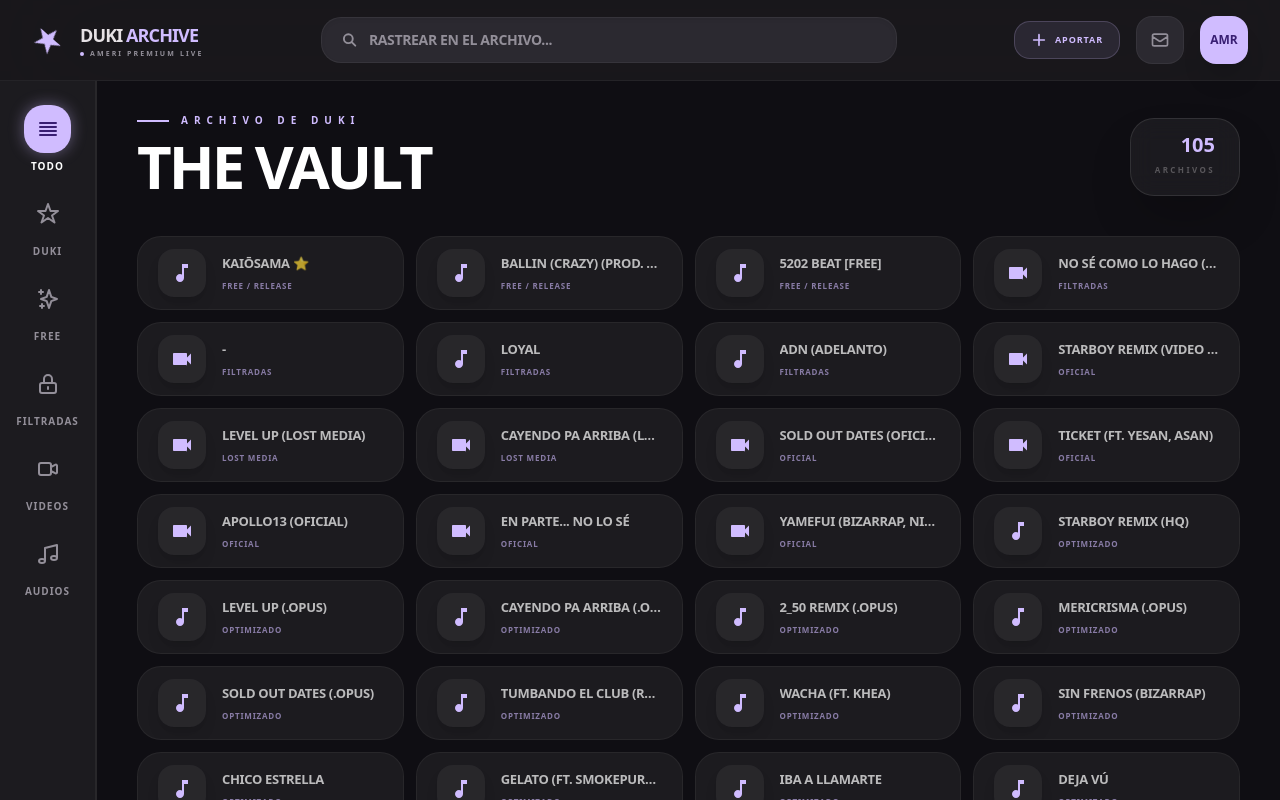
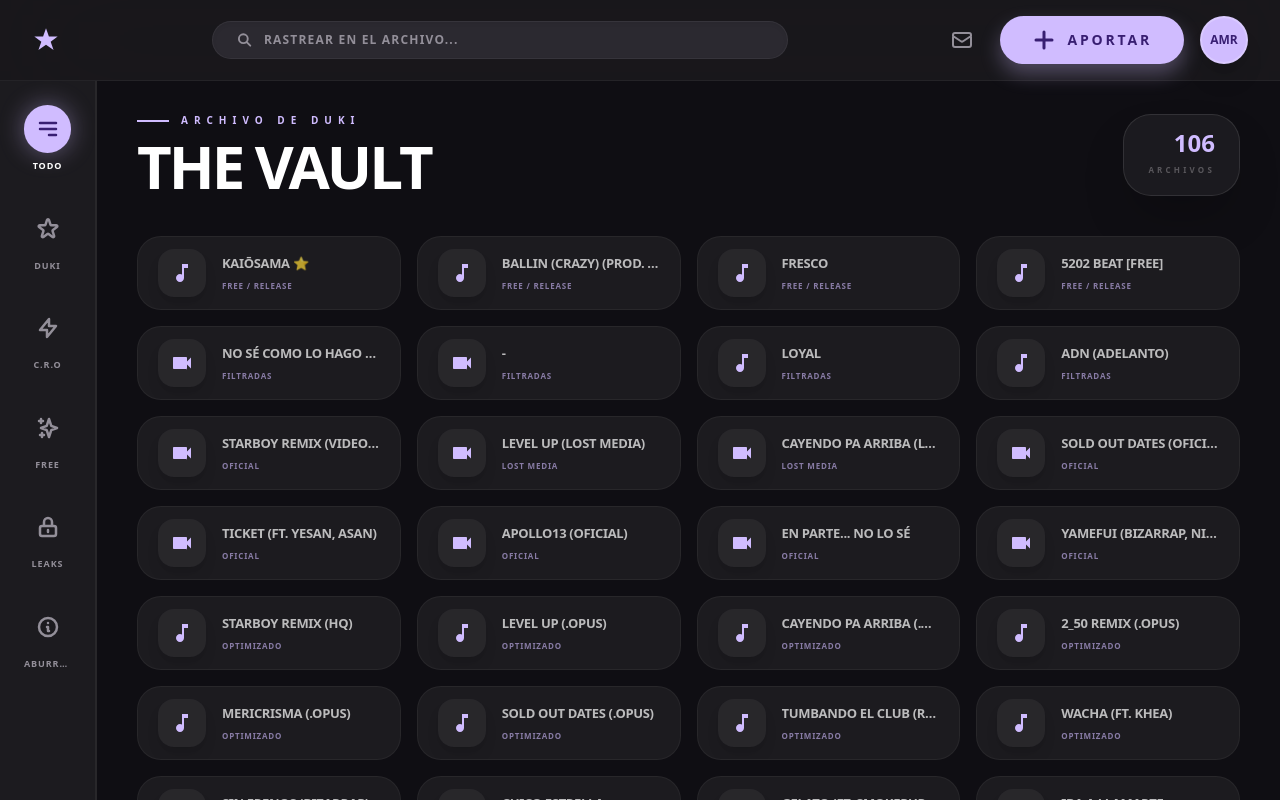
Before and after one commit to 3lprox/duki-archive-newpipe2, a React (Vite) app: page / in a window 1280 px wide. Both pictures are taken after a click on the button "ENTRAR". Built offline with nearby package versions, Linux system fonts and the light colour scheme.

Commit message:
feat: Add C.R.O. media category and navigation
Introduces a new `legal` category to the navigation rail and allows filtering by C.R.O. media. Includes a new audio track for C.R.O. and updates UI elements for better navigation and visual appeal.

```diff
--- a/App.tsx
+++ b/App.tsx
@@ -9,7 +9,7 @@
 
 const App: React.FC = () => {
   const [hasEntered, setHasEntered] = useState(false);
-  const [activeCategory, setActiveCategory] = useState<MediaCategory | MediaType | 'all'>('all');
+  const [activeCategory, setActiveCategory] = useState<MediaCategory | MediaType | 'all' | 'legal'>('all');
   const [searchQuery, setSearchQuery] = useState('');
   const [currentTrack, setCurrentTrack] = useState<MediaItem | null>(null);
   const [currentUrl, setCurrentUrl] = useState<string>('');
@@ -34,11 +34,12 @@
       setCurrentTrack(item);
       setCurrentUrl(urlToUse);
       setIsPlaying(false);
-      setIsExpanded(true); // Abrimos el reproductor expandido con el botón gigante al seleccionar nueva canción
+      setIsExpanded(true);
     }
   };
 
   const filteredItems = useMemo(() => {
+    if (activeCategory === 'legal') return [];
     return ARCHIVE_ITEMS.filter((item) => {
       const itemCategories = Array.isArray(item.category) ? item.category : [item.category];
       const matchesCategory = activeCategory === 'all' ||
@@ -61,7 +62,7 @@
 
       <div className="flex flex-1 overflow-hidden relative">
         <aside className="hidden md:flex h-full border-r border-white/5 bg-[#1c1b1f] z-30">
-          <NavigationRail activeType={activeCategory as any} onTypeChange={(t) => setActiveCategory(t as any)} />
+          <NavigationRail activeType={activeCategory} onTypeChange={setActiveCategory} />
         </aside>
 
         <main className="flex-1 overflow-y-auto custom-scrollbar bg-[#0f0e13] relative">
@@ -75,21 +76,62 @@
                     Archivo de Duki
                   </div>
                   <h2 className="text-4xl md:text-6xl font-black tracking-tighter text-white uppercase leading-none">
-                    {activeCategory === 'all' ? 'The Vault' : activeCategory}
+                    {activeCategory === 'all' ? 'The Vault' : activeCategory === 'legal' ? 'Cosas Aburridas' : (activeCategory === MediaCategory.FREE ? 'Free / Release' : activeCategory)}
                   </h2>
                 </div>
 
-                <div className="flex items-center gap-4 bg-white/5 px-6 py-4 rounded-[24px] border border-white/10 shadow-2xl backdrop-blur-md">
-                   <div className="text-right">
-                      <span className="text-xl font-black text-[#d0bcff] block leading-none">{filteredItems.length}</span>
-                      <span className="text-[8px] font-black opacity-30 uppercase tracking-[0.3em]">Archivos</span>
-                   </div>
-                </div>
+                {activeCategory !== 'legal' && (
+                  <div className="inline-flex items-center gap-4 bg-white/5 px-6 py-4 rounded-[28px] border border-white/10 shadow-2xl">
+                     <div className="text-right">
+                        <span className="text-2xl font-black text-[#d0bcff] block leading-none">{filteredItems.length}</span>
+                        <span className="text-[8px] font-black opacity-30 uppercase tracking-[0.4em]">Archivos</span>
+                     </div>
+                  </div>
+                )}
               </div>
             </header>
 
-            {filteredItems.length > 0 ? (
-              <div className="grid grid-cols-1 md:grid-cols-2 lg:grid-cols-3 xl:grid-cols-4 2xl:grid-cols-5 gap-3 stagger-in">
+            {activeCategory === 'legal' ? (
+              <div className="max-w-3xl mx-auto space-y-12 animate-in slide-in-from-bottom-8 duration-700 pb-20">
+                <div className="p-8 md:p-12 rounded-[40px] bg-[#1c1b1f] border border-white/5 shadow-2xl space-y-10">
+                  <section className="space-y-4">
+                    <h3 className="text-[#d0bcff] font-black uppercase text-xs tracking-[0.3em]">Misión del Proyecto</h3>
+                    <p className="text-lg text-white/70 leading-relaxed font-medium">
+                      Este sitio web es un proyecto sin fines de lucro creado por y para fans con el único objetivo de preservar el legado musical y la evolución artística de Mauro Ezequiel Lombardo (Duki).
+                    </p>
+                  </section>
+
+                  <section className="space-y-4">
+                    <h3 className="text-[#d0bcff] font-black uppercase text-xs tracking-[0.3em]">Derechos de Autor</h3>
+                    <p className="text-white/60 leading-relaxed">
+                      Todo el material audiovisual y fonográfico pertenece a sus respectivos autores, productores y sellos discográficos (SSJ Records / Dale Play Records). No reclamamos propiedad sobre ninguno de los archivos aquí alojados.
+                    </p>
+                  </section>
+
+                  <section className="space-y-4">
+                    <h3 className="text-[#d0bcff] font-black uppercase text-xs tracking-[0.3em]">Uso No Comercial</h3>
+                    <p className="text-white/60 leading-relaxed">
+                      Este sitio no genera ingresos, no contiene publicidad invasiva y no vende acceso al contenido.
+                    </p>
+                  </section>
+
+                  <section className="space-y-4 p-6 rounded-3xl bg-red-500/5 border border-red-500/10">
+                    <h3 className="text-red-400 font-black uppercase text-xs tracking-[0.3em]">Peticiones de Retiro</h3>
+                    <p className="text-white/60 leading-relaxed">
+                      Respetamos la voluntad del artista y su equipo legal. Si eres el titular de los derechos y deseas que algún archivo sea eliminado, por favor contáctanos a <a href="mailto:duki-archive-newpipe@protonmail.com" className="text-red-400 hover:underline">duki-archive-newpipe@protonmail.com</a> y procederemos a la baja inmediata de los enlaces.
+                    </p>
+                  </section>
+
+                  <section className="space-y-4">
+                    <h3 className="text-[#d0bcff] font-black uppercase text-xs tracking-[0.3em]">Apoyamos al artista</h3>
+                    <p className="text-white/60 leading-relaxed italic">
+                      Si te gusta la música, escúchala en plataformas oficiales y compra entradas para sus shows.
+                    </p>
+                  </section>
+                </div>
+              </div>
+            ) : filteredItems.length > 0 ? (
+              <div className="grid grid-cols-1 md:grid-cols-2 lg:grid-cols-3 xl:grid-cols-4 2xl:grid-cols-5 gap-4 stagger-in">
                 {filteredItems.map((item, idx) => (
                   <div key={item.id} style={{ animationDelay: `${idx * 0.01}s` }}>
                     <MediaCard
@@ -104,22 +146,14 @@
             ) : (
               <div className="flex flex-col items-center justify-center py-40 opacity-10">
                 <div className="h-24 w-24 mb-6 border-4 border-white/20 rounded-full border-dashed animate-spin"></div>
-                <p className="text-xs font-black uppercase tracking-[1em] text-white">Archivo Vacío</p>
+                <p className="text-xs font-black uppercase tracking-[1em] text-white">Vacio</p>
               </div>
             )}
-
-            <footer className="mt-20 pb-10 border-t border-white/5 pt-12 flex flex-col items-center">
-              <div className="flex flex-col items-center gap-4 text-white/20">
-                <div className="text-center">
-                   <span className="text-[9px] font-black uppercase tracking-[0.6em] block mb-1">Duki Archive © 2025</span>
-                </div>
-              </div>
-            </footer>
           </div>
         </main>
 
         <nav className="md:hidden fixed bottom-0 left-0 right-0 z-[60] bg-[#1c1b1f]/95 backdrop-blur-3xl border-t border-white/5 pb-safe">
-          <NavigationRail activeType={activeCategory as any} onTypeChange={(t) => setActiveCategory(t as any)} />
+          <NavigationRail activeType={activeCategory} onTypeChange={setActiveCategory} />
         </nav>
       </div>
 
--- a/components/NavigationRail.tsx
+++ b/components/NavigationRail.tsx
@@ -2,46 +2,46 @@
 import { MediaType, MediaCategory } from '../types';
 
 interface NavigationRailProps {
-  activeType: MediaType | MediaCategory | 'all';
-  onTypeChange: (type: MediaType | MediaCategory | 'all') => void;
+  activeType: MediaType | MediaCategory | 'all' | 'legal';
+  onTypeChange: (type: MediaType | MediaCategory | 'all' | 'legal') => void;
 }
 
 const NavigationRail: React.FC<NavigationRailProps> = ({ activeType, onTypeChange }) => {
   const items = [
-    { id: 'all', label: 'Todo', icon: (
+    { id: 'all', label: 'TODO', icon: (
       <svg className="h-6 w-6" fill="none" viewBox="0 0 24 24" stroke="currentColor">
-        <path strokeLinecap="round" strokeLinejoin="round" strokeWidth={2} d="M4 6h16M4 10h16M4 14h16M4 18h16" />
+        <path strokeLinecap="round" strokeLinejoin="round" strokeWidth={2.5} d="M4 6h16M4 12h16m-7 6h7" />
       </svg>
     )},
-    { id: MediaCategory.DUKI, label: 'Duki', icon: (
+    { id: MediaCategory.DUKI, label: 'DUKI', icon: (
       <svg className="h-6 w-6" fill="none" viewBox="0 0 24 24" stroke="currentColor">
-        <path strokeLinecap="round" strokeLinejoin="round" strokeWidth={2} d="M12 2L14.5 9H22L16,13.5L18.5,20.5L12,16L5.5,20.5L8,13.5L2,9H9.5L12,2Z" />
+        <path strokeLinecap="round" strokeLinejoin="round" strokeWidth={2.5} d="M11.049 2.927c.3-.921 1.603-.921 1.902 0l1.519 4.674a1 1 0 00.95.69h4.915c.969 0 1.371 1.24.588 1.81l-3.976 2.888a1 1 0 00-.363 1.118l1.518 4.674c.3.922-.755 1.688-1.538 1.118l-3.976-2.888a1 1 0 00-1.176 0l-3.976 2.888c-.783.57-1.838-.197-1.538-1.118l1.518-4.674a1 1 0 00-.363-1.118l-3.976-2.888c-.784-.57-.382-1.81.588-1.81h4.914a1 1 0 00.951-.69l1.519-4.674z" />
       </svg>
     )},
-    { id: MediaCategory.FREE, label: 'Free', icon: (
+    { id: MediaCategory.CRO, label: 'C.R.O', icon: (
       <svg className="h-6 w-6" fill="none" viewBox="0 0 24 24" stroke="currentColor">
-        <path strokeLinecap="round" strokeLinejoin="round" strokeWidth={2} d="M5 3v4M3 5h4M6 17v4m-2-2h4m5-16l2.286 6.857L21 12l-5.714 2.143L13 21l-2.286-6.857L5 12l5.714-2.143L13 3z" />
+        <path strokeLinecap="round" strokeLinejoin="round" strokeWidth={2.5} d="M13 10V3L4 14h7v7l9-11h-7z" />
       </svg>
     )},
-    { id: MediaCategory.LEAKED, label: 'Filtradas', icon: (
+    { id: MediaCategory.FREE, label: 'FREE', icon: (
       <svg className="h-6 w-6" fill="none" viewBox="0 0 24 24" stroke="currentColor">
-        <path strokeLinecap="round" strokeLinejoin="round" strokeWidth={2} d="M12 15v2m-6 4h12a2 2 0 002-2v-6a2 2 0 00-2-2H6a2 2 0 00-2 2v6a2 2 0 002 2zm10-10V7a4 4 0 00-8 0v4h8z" />
+        <path strokeLinecap="round" strokeLinejoin="round" strokeWidth={2.5} d="M5 3v4M3 5h4M6 17v4m-2-2h4m5-16l2.286 6.857L21 12l-5.714 2.143L13 21l-2.286-6.857L5 12l5.714-2.143L13 3z" />
       </svg>
     )},
-    { id: MediaType.VIDEO, label: 'Videos', icon: (
+    { id: MediaCategory.LEAKED, label: 'LEAKS', icon: (
       <svg className="h-6 w-6" fill="none" viewBox="0 0 24 24" stroke="currentColor">
-        <path strokeLinecap="round" strokeLinejoin="round" strokeWidth={2} d="M15 10l4.553-2.276A1 1 0 0121 8.618v6.764a1 1 0 01-1.447.894L15 14M5 18h8a2 2 0 002-2V8a2 2 0 00-2-2H5a2 2 0 00-2 2v8a2 2 0 002 2z" />
+        <path strokeLinecap="round" strokeLinejoin="round" strokeWidth={2.5} d="M12 15v2m-6 4h12a2 2 0 002-2v-6a2 2 0 00-2-2H6a2 2 0 00-2 2v6a2 2 0 002 2zm10-10V7a4 4 0 00-8 0v4h8z" />
       </svg>
     )},
-    { id: MediaType.AUDIO, label: 'Audios', icon: (
+    { id: 'legal', label: 'ABURRID', icon: (
       <svg className="h-6 w-6" fill="none" viewBox="0 0 24 24" stroke="currentColor">
-        <path strokeLinecap="round" strokeLinejoin="round" strokeWidth={2} d="M9 19V6l12-3v13M9 19c0 1.105-1.343 2-3 2s-3-.895-3-2 1.343-2 3-2 3 .895 3 2zm12-3c0 1.105-1.343 2-3 2s-3-.895-3-2 1.343-2 3-2 3 .895 3 2z" />
+        <path strokeLinecap="round" strokeLinejoin="round" strokeWidth={2.5} d="M13 16h-1v-4h-1m1-4h.01M21 12a9 9 0 11-18 0 9 9 0 0118 0z" />
       </svg>
     )},
   ];
 
   return (
-    <nav className="flex md:flex-col items-center justify-around md:justify-start gap-4 p-2 md:p-6 bg-[#1c1b1f] md:w-24 h-full border-r border-white/5 overflow-y-auto no-scrollbar">
+    <nav className="flex md:flex-col items-center justify-around md:justify-start gap-1 md:gap-8 p-3 md:p-6 bg-[#1c1b1f] md:w-24 h-full border-r border-white/5 overflow-x-auto md:overflow-y-auto no-scrollbar">
       {items.map((item) => {
         const isActive = activeType === item.id;
 
@@ -49,12 +49,12 @@
           <button
             key={item.id}
             onClick={() => onTypeChange(item.id as any)}
-            className={`flex flex-col items-center gap-1.5 transition-all duration-300 w-full group shrink-0`}
+            className={`flex flex-col items-center gap-1.5 transition-all duration-300 w-[60px] md:w-full group shrink-0 relative`}
           >
-            <div className={`h-8 md:h-12 w-12 md:w-full flex items-center justify-center rounded-[20px] transition-all duration-300 ${isActive ? 'bg-[#d0bcff] text-[#381e72] shadow-[0_0_15px_rgba(208,188,255,0.4)]' : 'text-[#938f99] group-hover:bg-white/5'}`}>
+            <div className={`h-8 w-14 md:h-12 md:w-full flex items-center justify-center rounded-full transition-all duration-500 ${isActive ? 'bg-[#d0bcff] text-[#381e72] shadow-[0_0_25px_rgba(208,188,255,0.4)]' : 'text-[#938f99] hover:bg-white/5'}`}>
               {item.icon}
             </div>
-            <span className={`text-[10px] font-bold tracking-widest uppercase transition-colors ${isActive ? 'text-white' : 'text-[#938f99]'}`}>
+            <span className={`text-[8px] md:text-[9px] font-black tracking-widest uppercase transition-colors text-center truncate w-full ${isActive ? 'text-white' : 'text-[#938f99]'}`}>
               {item.label}
             </span>
           </button>
--- a/components/TopBar.tsx
+++ b/components/TopBar.tsx
@@ -11,64 +11,56 @@
       <div className="w-full bg-[#1c1b1f]/80 backdrop-blur-3xl px-4 md:px-8 py-3 md:py-4 border-b border-white/5">
         <div className="mx-auto flex max-w-[1600px] items-center justify-between gap-4">
 
-          <div className="flex items-center gap-3 md:gap-4 group cursor-pointer shrink-0" onClick={() => window.location.reload()}>
-            <div className="spinning-flower text-[#d0bcff]">
-              <svg className="h-7 w-7 md:h-8 md:w-8" viewBox="0 0 24 24" fill="currentColor">
+          <div className="flex items-center group cursor-pointer shrink-0" onClick={() => window.location.reload()}>
+            <div className="text-[#d0bcff]">
+              <svg className="h-6 w-6 md:h-7 md:w-7" viewBox="0 0 24 24" fill="currentColor">
                 <path d="M12,2L14.5,9H22L16,13.5L18.5,20.5L12,16L5.5,20.5L8,13.5L2,9H9.5L12,2Z" />
               </svg>
             </div>
-            <div className="hidden sm:flex flex-col">
-              <h1 className="text-sm md:text-lg font-black tracking-tighter text-[#e6e1e5] uppercase">
-                Duki <span className="text-[#d0bcff]">Archive</span>
-              </h1>
-              <div className="flex items-center gap-1.5">
-                <span className="h-1 w-1 rounded-full bg-[#d0bcff] animate-pulse"></span>
-                <span className="text-[7px] font-black text-[#938f99] uppercase tracking-[0.3em]">Ameri Premium Live</span>
-              </div>
-            </div>
           </div>
 
-          <div className="flex-1 flex items-center gap-3 rounded-[16px] md:rounded-[20px] bg-[#2b2930] px-3 md:px-5 py-2 md:py-3 transition-all focus-within:ring-2 focus-within:ring-[#d0bcff]/30 md:max-w-xl border border-white/5 shadow-inner">
+          <div className="flex-1 flex items-center gap-3 rounded-full bg-[#2b2930] px-4 md:px-6 py-2 md:py-2.5 transition-all focus-within:ring-2 focus-within:ring-[#d0bcff]/30 md:max-w-xl border border-white/5 shadow-inner">
             <svg className="h-4 w-4 text-[#938f99]" fill="none" viewBox="0 0 24 24" stroke="currentColor">
               <path strokeLinecap="round" strokeLinejoin="round" strokeWidth={3} d="M21 21l-6-6m2-5a7 7 0 11-14 0 7 7 0 0114 0z" />
             </svg>
             <input
               type="text"
               placeholder="Rastrear en el archivo..."
-              className="w-full bg-transparent outline-none text-[#e6e1e5] placeholder-[#938f99] text-xs md:text-sm font-bold uppercase tracking-tight"
+              className="w-full bg-transparent outline-none text-[#e6e1e5] placeholder-[#938f99] text-[10px] md:text-xs font-black uppercase tracking-widest"
               value={searchQuery}
               onChange={(e) => onSearch(e.target.value)}
             />
           </div>
 
           <div className="flex items-center gap-2 md:gap-4">
-            {/* Formulario Sugerencias */}
-            <a
-              href="https://duki-archive-newpipe-form.base44.app/"
-              target="_blank"
-              rel="noopener noreferrer"
-              className="hidden lg:flex items-center gap-2 bg-[#d0bcff]/10 hover:bg-[#d0bcff]/20 px-4 py-2.5 rounded-[16px] border border-[#d0bcff]/20 transition-all active:scale-95"
-            >
-              <svg className="h-4 w-4 text-[#d0bcff]" fill="none" viewBox="0 0 24 24" stroke="currentColor">
-                <path strokeLinecap="round" strokeLinejoin="round" strokeWidth={2.5} d="M12 4v16m8-8H4" />
-              </svg>
-              <span className="text-[9px] font-black text-[#d0bcff] uppercase tracking-widest">Aportar</span>
-            </a>
-
-            {/* Correo Contacto Actualizado */}
+            <div className="flex items-center gap-2 md:gap-4">
+               {/* BOTÓN DE CORREO - RESTAURADO Y FUNCIONAL */}
                <a
                 href="mailto:duki-archive-newpipe@protonmail.com"
-              className="hidden sm:flex h-10 w-10 md:h-12 md:w-12 rounded-2xl bg-[#2b2930] items-center justify-center text-[#938f99] hover:text-[#d0bcff] border border-white/5 transition-colors"
+                className="p-2.5 text-[#938f99] hover:text-[#d0bcff] hover:bg-white/5 rounded-full transition-all active:scale-90"
                 title="Contacto"
                >
-               <svg className="h-5 w-5" fill="none" viewBox="0 0 24 24" stroke="currentColor">
+                  <svg className="h-6 w-6" fill="none" viewBox="0 0 24 24" stroke="currentColor">
                     <path strokeLinecap="round" strokeLinejoin="round" strokeWidth={2} d="M3 8l7.89 5.26a2 2 0 002.22 0L21 8M5 19h14a2 2 0 002-2V7a2 2 0 00-2-2H5a2 2 0 00-2 2v10a2 2 0 002 2z" />
                   </svg>
                </a>
 
-            <div className="h-10 w-10 md:h-12 md:w-12 rounded-2xl bg-[#d0bcff] flex items-center justify-center text-[#381e72] shadow-xl flex-shrink-0 relative overflow-hidden group">
-               <span className="text-[10px] md:text-xs font-black z-10">AMR</span>
-               <div className="absolute inset-0 bg-white/30 translate-y-full group-hover:translate-y-0 transition-transform"></div>
+               {/* BOTÓN APORTAR GRANDE */}
+               <a
+                href="https://duki-archive-newpipe-form.base44.app/"
+                target="_blank"
+                rel="noreferrer"
+                className="flex items-center gap-3 bg-[#d0bcff] text-[#381e72] px-5 md:px-8 py-2.5 md:py-3 rounded-full shadow-[0_10px_20px_rgba(208,188,255,0.3)] hover:shadow-[0_15px_30px_rgba(208,188,255,0.5)] transition-all active:scale-95 group"
+               >
+                  <svg className="h-5 w-5 md:h-6 md:w-6" fill="none" viewBox="0 0 24 24" stroke="currentColor">
+                    <path strokeLinecap="round" strokeLinejoin="round" strokeWidth={3} d="M12 4v16m8-8H4" />
+                  </svg>
+                  <span className="text-[11px] md:text-sm font-black uppercase tracking-[0.2em]">Aportar</span>
+               </a>
+            </div>
+
+            <div className="h-9 w-9 md:h-12 md:w-12 rounded-full bg-[#d0bcff] flex items-center justify-center text-[#381e72] shadow-xl flex-shrink-0 border-2 border-white/20">
+               <span className="text-[10px] md:text-xs font-black">AMR</span>
             </div>
           </div>
         </div>
--- a/constants.tsx
+++ b/constants.tsx
@@ -16,6 +16,14 @@
     url: 'https://cdn.discordapp.com/attachments/1233205096221900830/1473524286512697448/Duki_-_Crazy_Prod.RojasOnTheBeat___AdelantoMP3_320K.mp3?ex=69972eae&is=6995dd2e&hm=54aa77a6d97946fe7d172338629e3f376d9cf9d6ee21d969102e8e1cfe9240fd&$0',
     type: MediaType.AUDIO,
     category: [MediaCategory.FREE, MediaCategory.DUKI],
+    format: 'mp3'
+  },
+  {
+    id: 'cro-fresco',
+    name: 'Fresco',
+    url: 'https://cdn.discordapp.com/attachments/1404746778741575730/1466238646674784287/Fresco_Cenfe.mp3?ex=69970b66&is=6995b9e6&hm=4941840e57c827f8faf9ab7357de0b2a44306d2ff77dfe871ee977cbc503eabc&$0',
+    type: MediaType.AUDIO,
+    category: [MediaCategory.FREE, MediaCategory.CRO],
     format: 'mp3'
   },
   {
```
Lines whose indentation alone changed are shown as unchanged.
